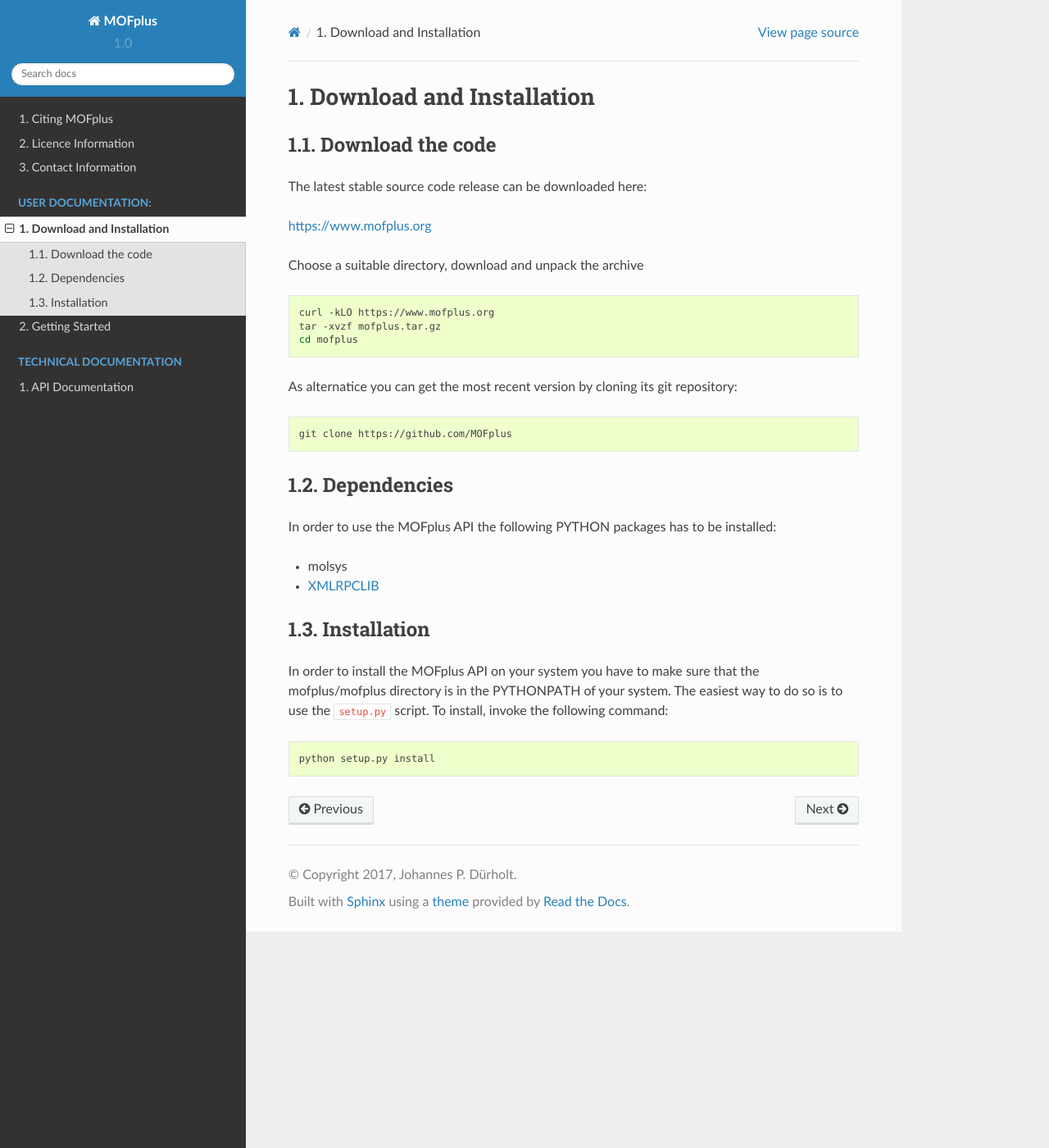
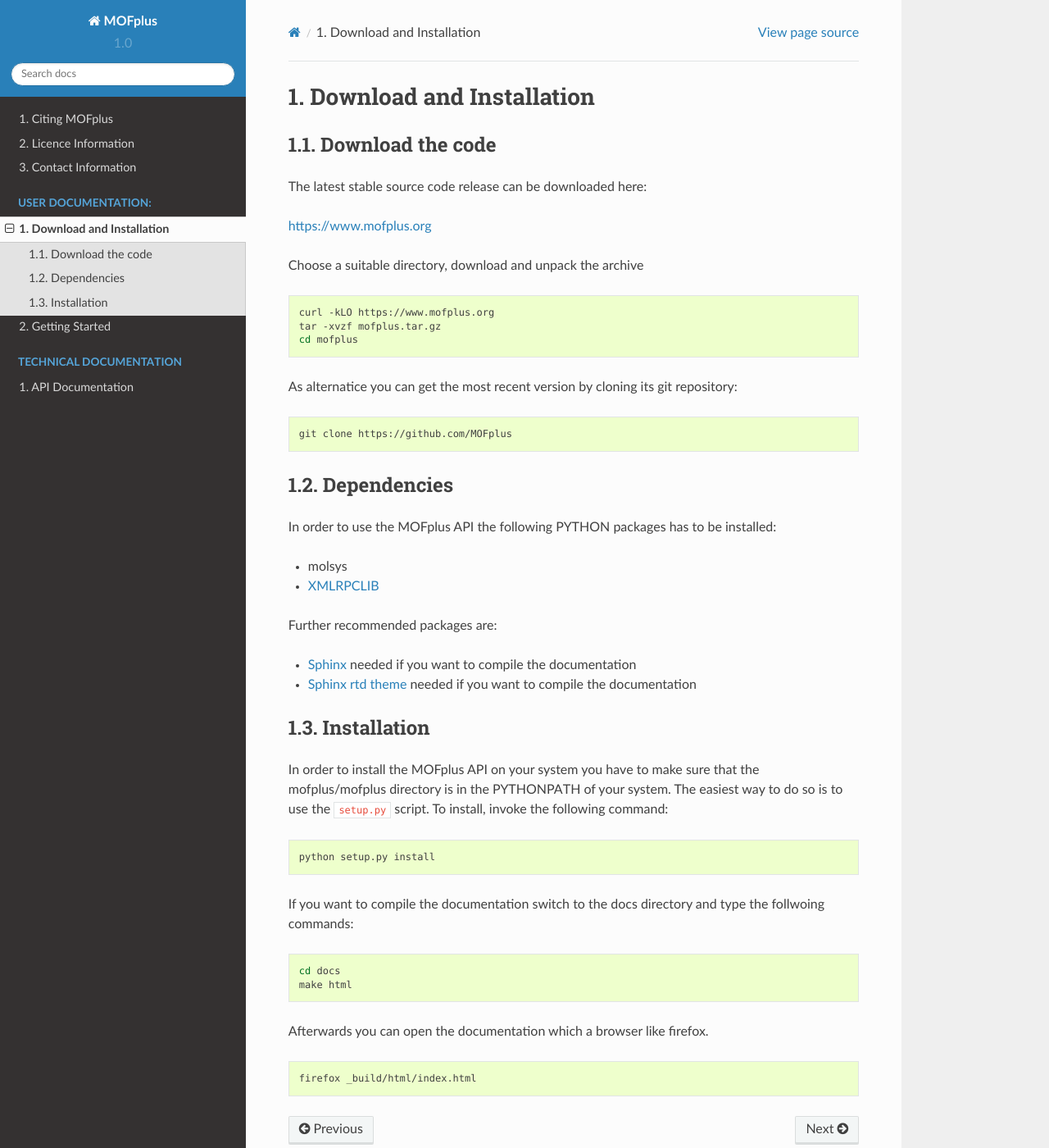
Before and after one commit to MOFplus/mofplus_rel, a Sphinx documentation site: the page built from docs/user_download_and_install.rst, in a window 1280 px wide and 1400 px high. Shown: the whole window at 82% size. Built offline with Sphinx 7.4.7 and the Read the Docs theme 2.0.0, drawn with Linux system fonts in a browser that asks for light colours.

Commit message:
added information to the doc for compiling the doc

```diff
--- a/docs/user_download_and_install.rst
+++ b/docs/user_download_and_install.rst
@@ -38,6 +38,13 @@
 * molsys
 * `XMLRPCLIB <https://docs.python.org/2/library/xmlrpclib.html>`_
 
+Further recommended packages are:
+
+* `Sphinx <http://www.sphinx-doc.org>`_ needed if you want to compile the
+  documentation
+* `Sphinx rtd theme <https://pypi.python.org/pypi/sphinx_rtd_theme>`_ needed if
+  you want to compile the documentation
+
 
 Installation
 ------------
@@ -50,3 +57,17 @@
 .. code-block:: bash
 
     python setup.py install
+
+If you want to compile the documentation switch to the docs directory and type the follwoing
+commands:
+
+.. code-block:: bash
+
+    cd docs
+    make html
+
+Afterwards you can open the documentation which a browser like firefox.
+
+.. code-block:: bash
+
+    firefox _build/html/index.html
```
